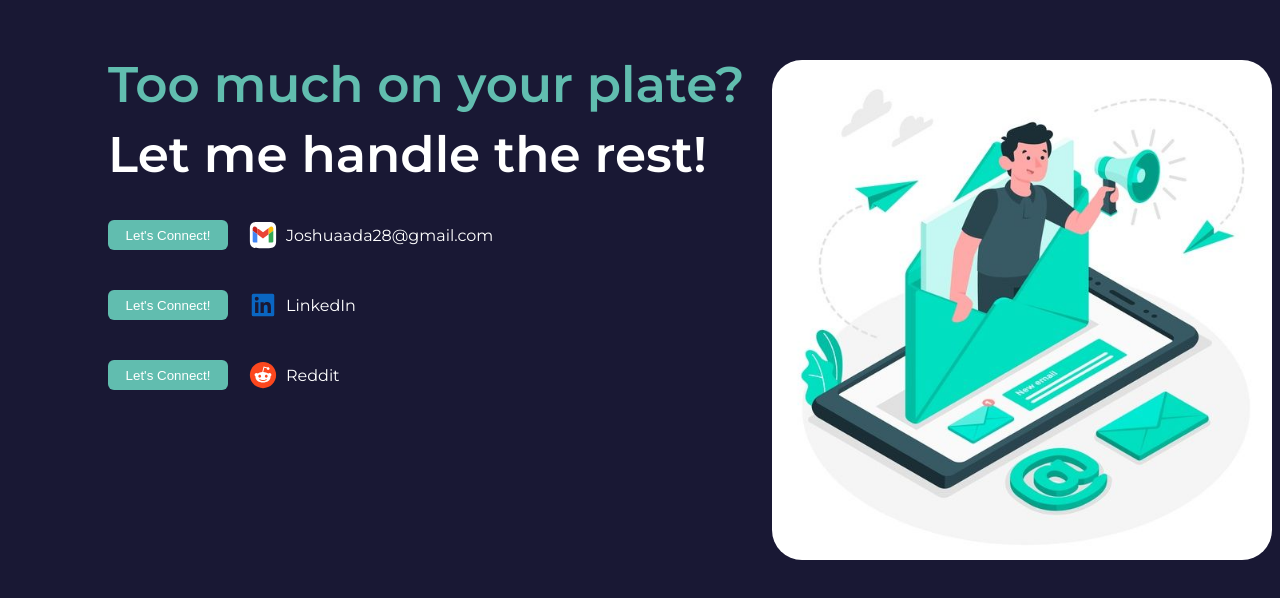
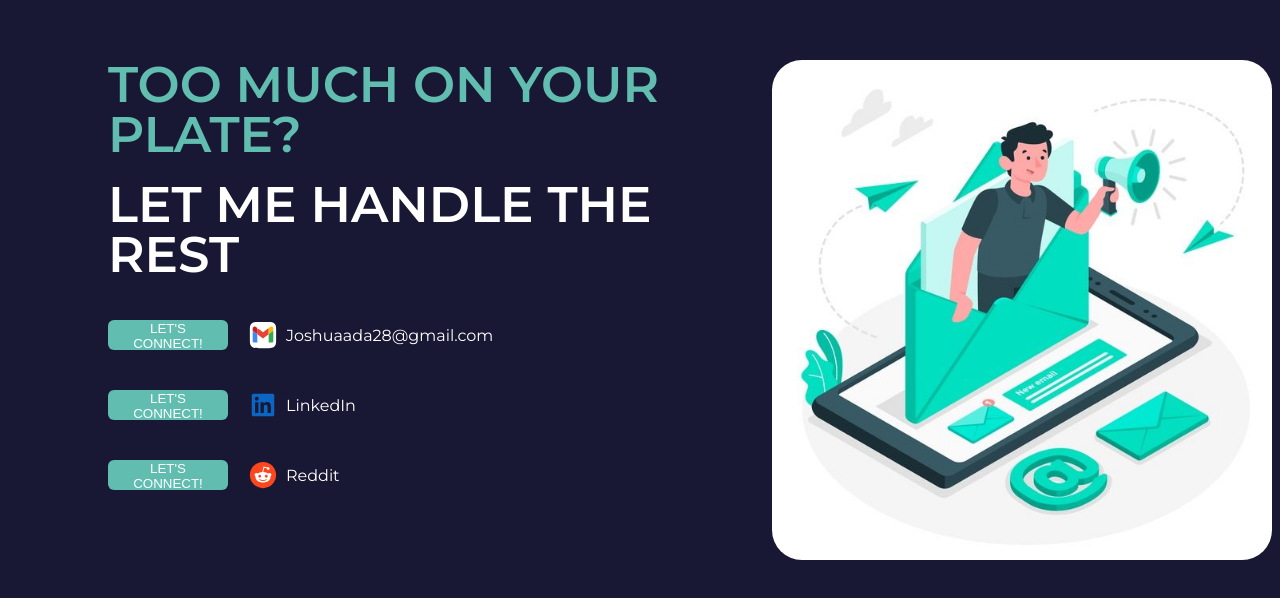
Before and after one commit to aozorai28/Renceda.github.io, a plain HTML site: page index.html in a window 1280 px wide. Shown: the part 2218-2816 px from the top of the page. Drawn offline with Linux system fonts and the light colour scheme.

Commit message:
Update index.html

```diff
--- a/index.html
+++ b/index.html
@@ -174,16 +174,16 @@
       <section class="contact-page">
         <div class="left-third-main">
           <div class="contact-text">
-            Too much on your plate?
+            TOO MUCH ON YOUR PLATE?
           </div>
           <div class="contact-text1">
-            Let me handle the rest!
+            LET ME HANDLE THE REST
           </div>
           <div class="contact-container-bottom">
             <div class="button-connect-container">
               <div class="bottom-connecttext">
                 <button class="connect-button">
-                  Let's Connect!
+                  LET'S CONNECT!
                 </button>
                 <img src="icons-website/gmail.svg" class="contact-icons">
                 <div class="connect-text-bottom">
@@ -192,7 +192,7 @@
               </div>
               <div class="bottom-connecttext">
                 <button class="connect-button">
-                  Let's Connect!
+                  LET'S CONNECT!
                 </button>
                 <img src="icons-website/linkedin.svg" class="contact-icons">
                 <div class="connect-text-bottom">
@@ -201,7 +201,7 @@
               </div>
               <div class="bottom-connecttext">
                 <button class="connect-button">
-                  Let's Connect!
+                  LET'S CONNECT!
                 </button>
                 <img src="icons-website/reddit.svg" class="contact-icons">
                 <div class="connect-text-bottom">
```
